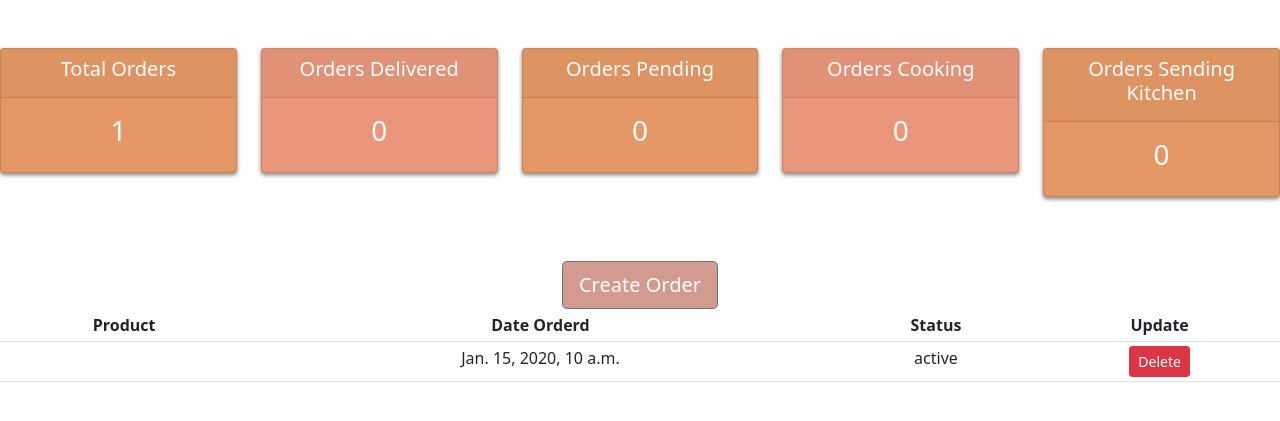
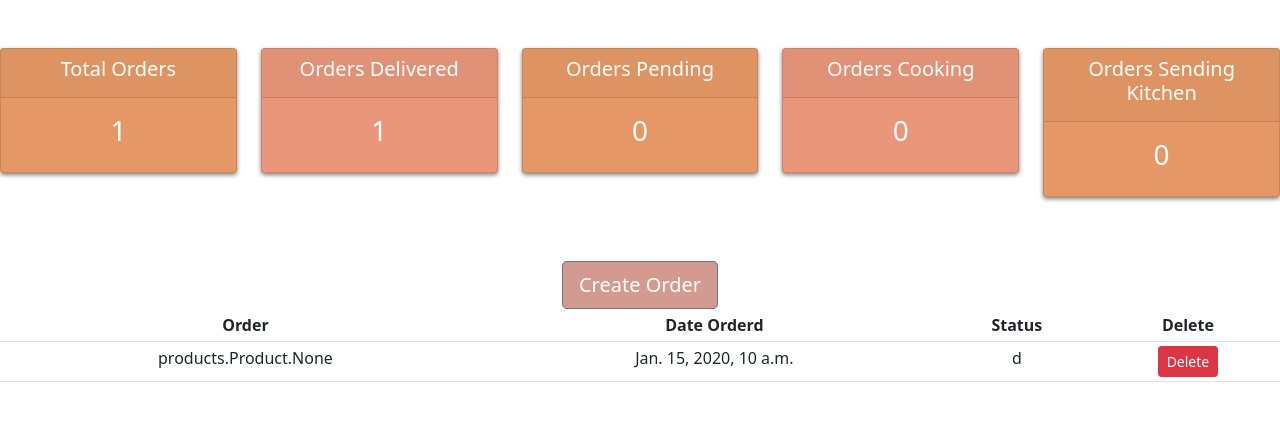
Before and after one commit to Mohammadhp7878/Cafe_project, a Django app: page /dashboard/ in a window 1280 px wide. Shown: the part 73-494 px from the top of the page. Run offline with Django 4.2, Linux system fonts and the light colour scheme; tables that the repository leaves empty hold one stand-in row (values such as "Sample post").

Commit message:
some minor changes

```diff
--- a/cashier/templates/inc/dashboard.html
+++ b/cashier/templates/inc/dashboard.html
@@ -11,14 +11,14 @@
         <table class="table table-sm">
 
             <tr>
-                <th>Product</th>
+                <th>Order</th>
                 <th>Date Orderd</th>
                 <th>Status</th>
-                <th>Update</th>
+                <th>Delete</th>
             </tr>
             {% for order in orders %}
             <tr>
-                <td>{{order.product}}</td>
+                <td>{{order.products}}</td>
                 <td>{{order.timestamp}}</td>
                 <td>{{order.status}}</td>
                 <td><a class="btn btn-sm btn-danger">Delete</a></td>
--- a/cashier/views.py
+++ b/cashier/views.py
@@ -10,10 +10,10 @@
         orders = Order.objects.all()
         # customer = Customer.objects.all()
         total_order = orders.count()
-        deliver = orders.filter(status="Delivered").count()
-        pending = orders.filter(status="Pending").count()
-        cooking = orders.filter(status="Cooking").count()
-        send_to_kitchen = orders.filter(status="Sending").count()
+        deliver = orders.filter(status="d").count()
+        pending = orders.filter(status="p").count()
+        cooking = orders.filter(status="c").count()
+        send_to_kitchen = orders.filter(status="s").count()
 
         context = {
             "orders": orders,
--- a/orders/models.py
+++ b/orders/models.py
@@ -4,8 +4,13 @@
 
 
 class Order(BaseModel):
+    class OrderStatus(models.TextChoices):
+        Delivered = ('d', 'delivered')
+        Pending = ('p', 'Pending')
+        Cooking = ('c', 'cooking')
+        Sending = ('s', 'sending')
     products = models.ManyToManyField(Product, through='Product_Order')
-    status = models.CharField(max_length=2)
+    status = models.CharField(max_length=1, choices=OrderStatus.choices, default=OrderStatus.Pending)
     timestamp = models.DateTimeField()
 
 
```
